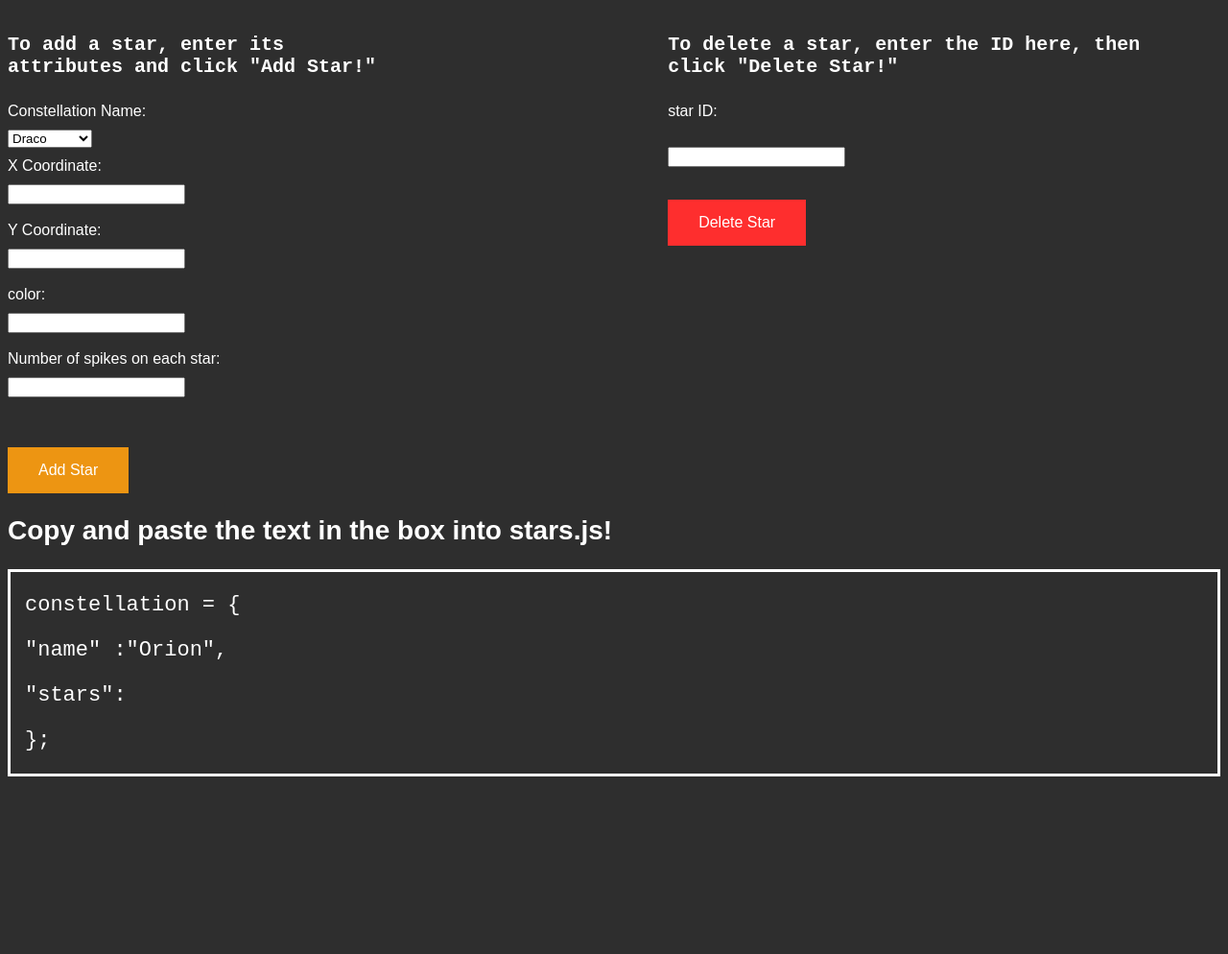
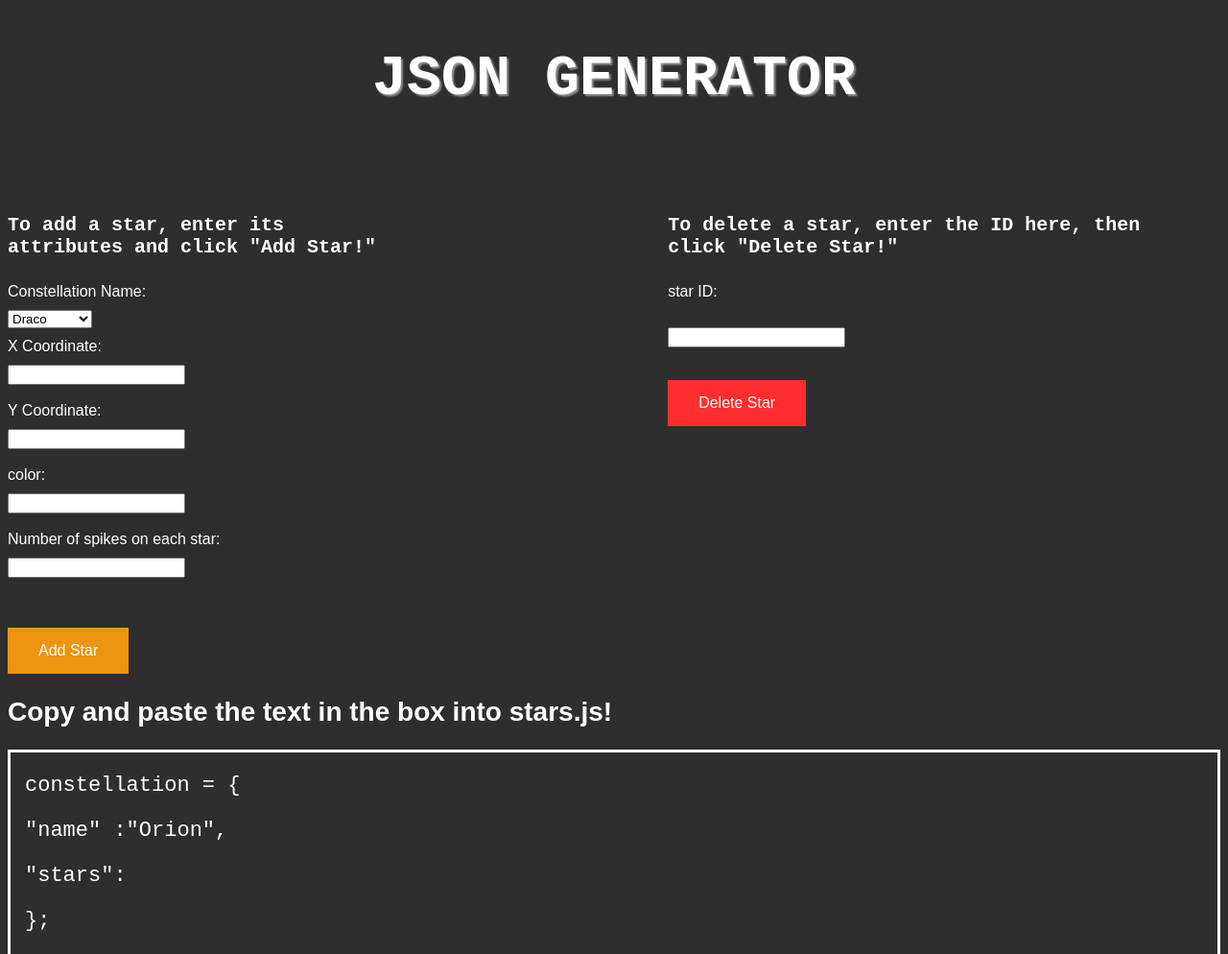
Before and after one commit to Lucy-Qingya-Wu/constellations, a plain HTML site: page json-generator/json-generator.html in a window 1280 px wide. Shown: the top 994 px of the page at 96% size. Before the commit the page ends 817 px from the top, so only its background shows below. Drawn offline with Linux system fonts and the light colour scheme.

Commit message:
added p for name, grade, school in index.html, renamed and added title for json generator

```diff
--- a/json-generator/jsonify.html
+++ b/json-generator/json-generator.html
@@ -3,6 +3,7 @@
     <link rel="stylesheet" type="text/css" href="style.css">
 </head>
   <body>
+    <h1>JSON GENERATOR</h1>
       <div class="forms">
             <form id="add-form">
                 <h4>To add a star, enter its attributes and click "Add Star!"</h4>
--- a/json-generator/style.css
+++ b/json-generator/style.css
@@ -6,6 +6,15 @@ p{
 	font-family: Monospace;
 	font-size: 22px;
 	color: #fff;
+}
+
+h1{
+	font-family: monospace;
+	font-size: 60px;
+	color: #fff;
+	text-align: center;
+	padding: 40px;
+	text-shadow: 2px 2px 2px rgba(150, 150, 150, 1);
 }
 
 h2{
--- a/styles/main.css
+++ b/styles/main.css
@@ -45,3 +45,8 @@ footer {
 
   color: white;
 }
+
+.myparagraph{
+  color:yellow;
+  /*color:white;*/
+}
```
Also changed, not shown: index.html (+2 -1 lines).
